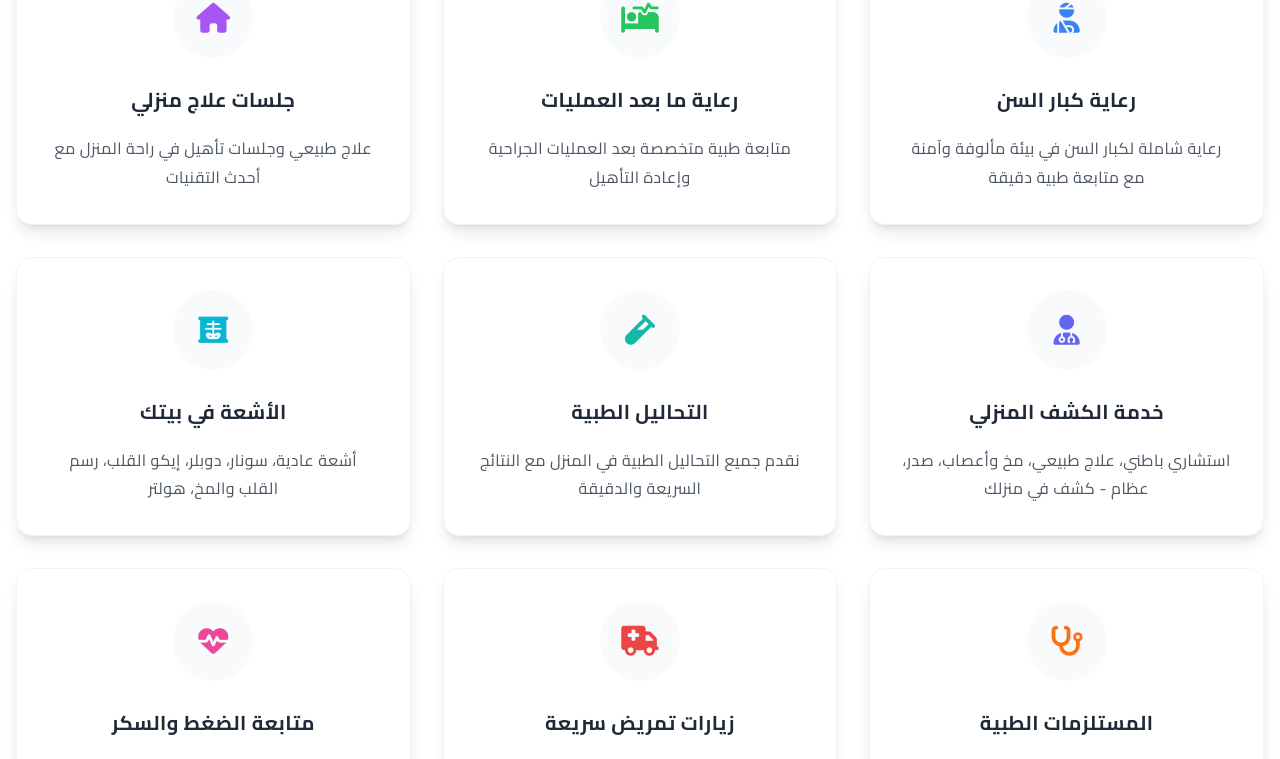
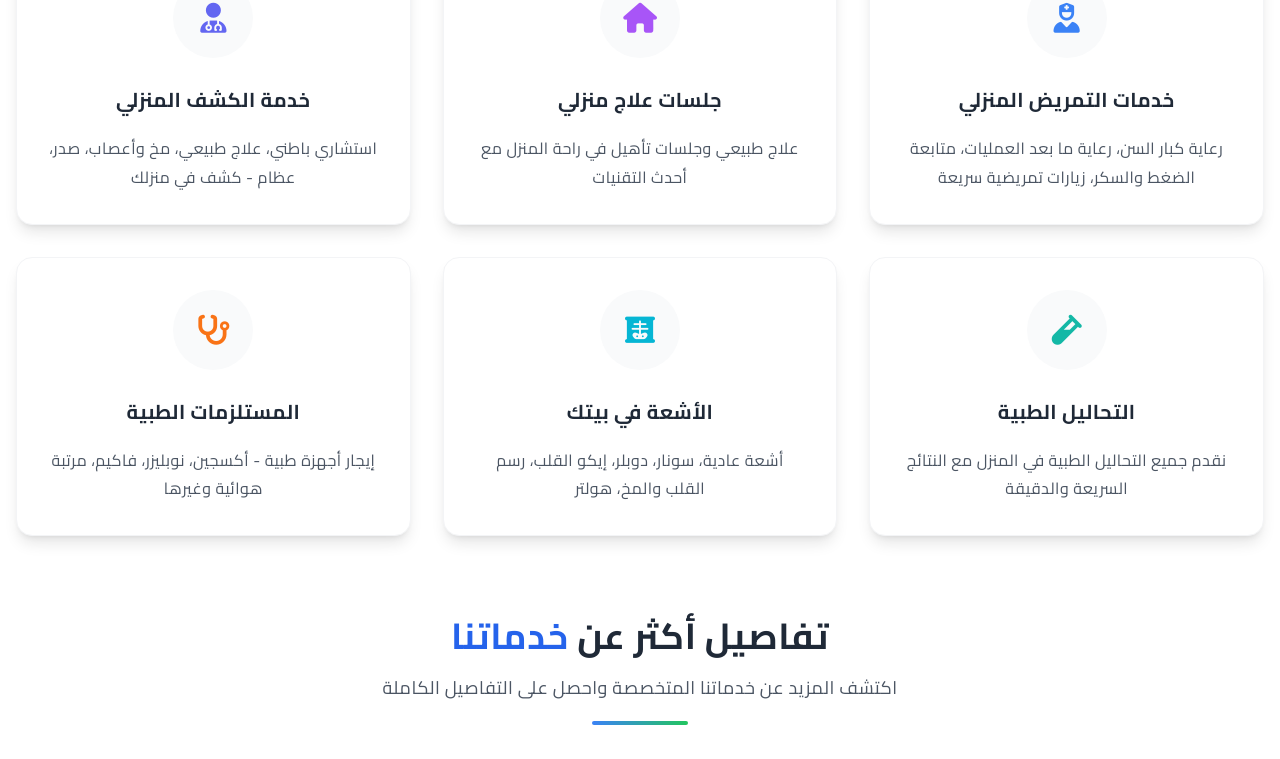
Before and after one commit to AdhamA7med/tayseer-medical, a React (Vite) app: page / in a window 1280 px wide. Shown: the part 1135-1894 px from the top of the page. Built offline with nearby package versions, Linux system fonts and the light colour scheme.

Commit message:
Refactor: Update medical services and footer
- Added home nursing service.
- Fixed navigation to service sections.
- Added Facebook link to footer.
- Updated contact information in employment page.

```diff
--- a/src/components/Footer.tsx
+++ b/src/components/Footer.tsx
@@ -52,7 +52,9 @@ const Footer = () => {
                 <i className="fas fa-phone"></i>
               </a>
               <a
-                href="#"
+                href="https://www.facebook.com/profile.php?id=100094318966608"
+                target="_blank"
+                rel="noopener noreferrer"
                 className="w-10 h-10 bg-blue-600 hover:bg-blue-700 rounded-full flex items-center justify-center transition-colors duration-300"
               >
                 <i className="fab fa-facebook-f"></i>
--- a/src/components/Services.tsx
+++ b/src/components/Services.tsx
@@ -5,16 +5,10 @@ import { Link } from 'react-router-dom';
 const Services = () => {
   const services = [
     {
-      icon: 'fas fa-user-injured',
-      title: 'رعاية كبار السن',
-      description: 'رعاية شاملة لكبار السن في بيئة مألوفة وآمنة مع متابعة طبية دقيقة',
+      icon: 'fas fa-user-nurse',
+      title: 'خدمات التمريض المنزلي',
+      description: 'رعاية كبار السن، رعاية ما بعد العمليات، متابعة الضغط والسكر، زيارات تمريضية سريعة',
       color: 'text-blue-500'
-    },
-    {
-      icon: 'fas fa-procedures',
-      title: 'رعاية ما بعد العمليات',
-      description: 'متابعة طبية متخصصة بعد العمليات الجراحية وإعادة التأهيل',
-      color: 'text-green-500'
     },
     {
       icon: 'fas fa-home',
@@ -45,18 +39,6 @@ const Services = () => {
       title: 'المستلزمات الطبية',
       description: 'إيجار أجهزة طبية - أكسجين، نوبليزر، فاكيم، مرتبة هوائية وغيرها',
       color: 'text-orange-500'
-    },
-    {
-      icon: 'fas fa-ambulance',
-      title: 'زيارات تمريض سريعة',
-      description: 'خدمات تمريض عاجلة تصل إليك خلال 30 دقيقة أو أقل',
-      color: 'text-red-500'
-    },
-    {
-      icon: 'fas fa-heartbeat',
-      title: 'متابعة الضغط والسكر',
-      description: 'مراقبة مستمرة للعلامات الحيوية وضبط جرعات الأدوية',
-      color: 'text-pink-500'
     }
   ];
 
@@ -117,13 +99,14 @@ const Services = () => {
               <p className="text-gray-700 arabic-text mb-6 leading-relaxed">
                 استشاريون متخصصون في جميع التخصصات يأتون إليك في المنزل مع أحدث أجهزة الأشعة والتحاليل
               </p>
-              <Link
-                to="/medical-services"
+              <a
+                href="/medical-services"
+                onClick={() => window.scrollTo(0, 0)}
                 className="inline-flex items-center bg-blue-600 hover:bg-blue-700 text-white px-6 py-3 rounded-full font-semibold transition-all duration-300 space-x-2 space-x-reverse"
               >
                 <span>تفاصيل الخدمات الطبية</span>
                 <i className="fas fa-arrow-left"></i>
-              </Link>
+              </a>
             </div>
 
             <div className="bg-gradient-to-br from-green-50 to-green-100 rounded-2xl p-8 text-center hover:shadow-xl transition-all duration-300 border border-green-200">
@@ -134,13 +117,14 @@ const Services = () => {
               <p className="text-gray-700 arabic-text mb-6 leading-relaxed">
                 إيجار الأجهزة الطبية بأفضل الأسعار مع الصيانة والدعم الفني المستمر
               </p>
-              <Link
-                to="/medical-supplies"
+              <a
+                href="/medical-supplies"
+                onClick={() => window.scrollTo(0, 0)}
                 className="inline-flex items-center bg-green-600 hover:bg-green-700 text-white px-6 py-3 rounded-full font-semibold transition-all duration-300 space-x-2 space-x-reverse"
               >
                 <span>تفاصيل المستلزمات</span>
                 <i className="fas fa-arrow-left"></i>
-              </Link>
+              </a>
             </div>
 
             <div className="bg-gradient-to-br from-purple-50 to-purple-100 rounded-2xl p-8 text-center hover:shadow-xl transition-all duration-300 border border-purple-200">
@@ -151,13 +135,14 @@ const Services = () => {
               <p className="text-gray-700 arabic-text mb-6 leading-relaxed">
                 انضم لفريقنا الطبي المحترف واحصل على فرصة عمل مميزة في مجال الرعاية الصحية
               </p>
-              <Link
-                to="/employment"
+              <a
+                href="/employment"
+                onClick={() => window.scrollTo(0, 0)}
                 className="inline-flex items-center bg-purple-600 hover:bg-purple-700 text-white px-6 py-3 rounded-full font-semibold transition-all duration-300 space-x-2 space-x-reverse"
               >
                 <span>فرص التوظيف</span>
                 <i className="fas fa-arrow-left"></i>
-              </Link>
+              </a>
             </div>
           </div>
         </div>
--- a/src/pages/Employment.tsx
+++ b/src/pages/Employment.tsx
@@ -179,18 +179,18 @@ const Employment = () => {
             </p>
             <div className="flex flex-col sm:flex-row gap-4 justify-center">
               <a
-                href="https://wa.me/01145188254"
+                href="https://wa.me/01080413287"
                 className="bg-white text-blue-600 px-8 py-3 rounded-full font-semibold hover:bg-gray-100 transition-all duration-300 flex items-center justify-center space-x-2 space-x-reverse"
               >
                 <i className="fab fa-whatsapp text-green-500"></i>
-                <span>تقديم عبر واتساب: 01145188254</span>
+                <span>تقديم عبر واتساب: 01080413287</span>
               </a>
               <a
-                href="tel:01006227863"
+                href="tel:01080413287"
                 className="bg-red-500 hover:bg-red-600 text-white px-8 py-3 rounded-full font-semibold transition-all duration-300 flex items-center justify-center space-x-2 space-x-reverse pulse-medical"
               >
                 <i className="fas fa-phone"></i>
-                <span>اتصال: 01006227863</span>
+                <span>اتصال: 01080413287</span>
               </a>
             </div>
           </div>
```
